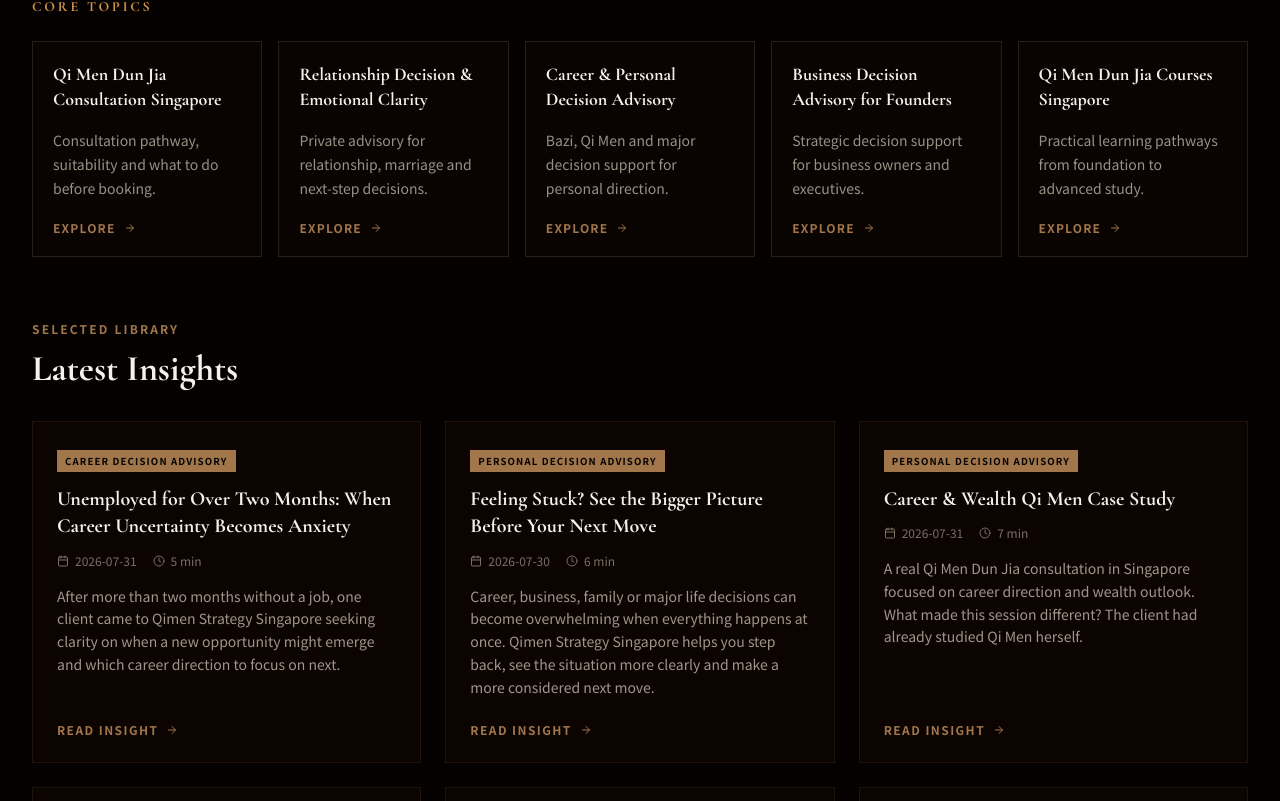
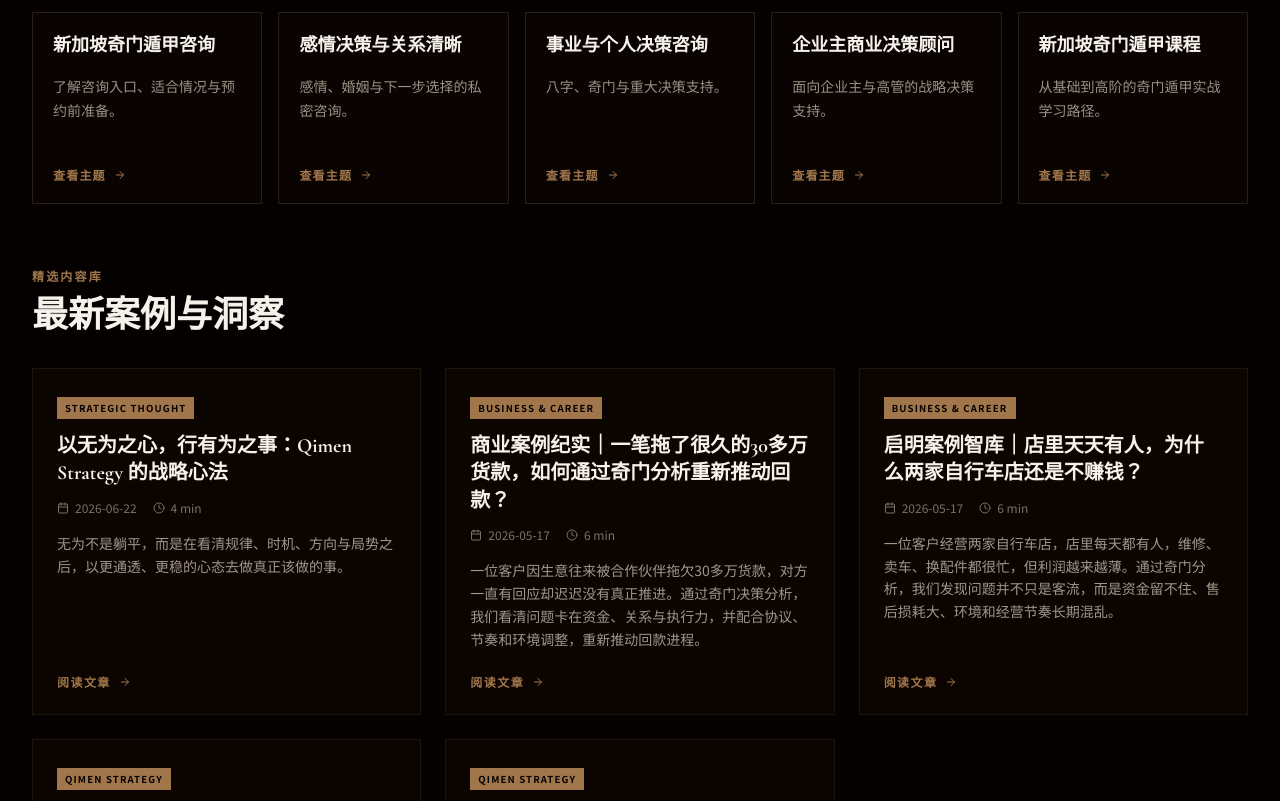
Before and after one commit to BODHIWONG/qmfeng-website, a Next.js app: page /insights in a window 1280 px wide. Shown: the part 479-1280 px from the top of the page. Built offline with nearby package versions, Linux system fonts and the light colour scheme.

Commit message:
Separate the Insights experience by selected language

```diff
--- a/app/insights/page.tsx
+++ b/app/insights/page.tsx
@@ -1,6 +1,6 @@
 "use client";
 
-import { LanguageProvider } from "@/contexts/language-context";
+import { LanguageProvider, useLanguage } from "@/contexts/language-context";
 import Navbar from "@/components/navbar";
 import Footer from "@/components/footer";
 import Link from "next/link";
@@ -26,28 +26,38 @@ import { isRedirectedInsightSlug } from "@/lib/redirected-insight-slugs";
 
 const contentHubs = [
   {
-    title: "Qi Men Dun Jia Consultation Singapore",
-    description: "Consultation pathway, suitability and what to do before booking.",
+    titleEn: "Qi Men Dun Jia Consultation Singapore",
+    titleZh: "新加坡奇门遁甲咨询",
+    descriptionEn: "Consultation pathway, suitability and what to do before booking.",
+    descriptionZh: "了解咨询入口、适合情况与预约前准备。",
     href: "/decision",
   },
   {
-    title: "Relationship Decision & Emotional Clarity",
-    description: "Private advisory for relationship, marriage and next-step decisions.",
+    titleEn: "Relationship Decision & Emotional Clarity",
+    titleZh: "感情决策与关系清晰",
+    descriptionEn: "Private advisory for relationship, marriage and next-step decisions.",
+    descriptionZh: "感情、婚姻与下一步选择的私密咨询。",
     href: "/relationship-clarity-reading-singapore",
   },
   {
-    title: "Career & Personal Decision Advisory",
-    description: "Bazi, Qi Men and major decision support for personal direction.",
+    titleEn: "Career & Personal Decision Advisory",
+    titleZh: "事业与个人决策咨询",
+    descriptionEn: "Bazi, Qi Men and major decision support for personal direction.",
+    descriptionZh: "八字、奇门与重大决策支持。",
     href: "/personal-advisory",
   },
   {
-    title: "Business Decision Advisory for Founders",
-    description: "Strategic decision support for business owners and executives.",
+    titleEn: "Business Decision Advisory for Founders",
+    titleZh: "企业主商业决策顾问",
+    descriptionEn: "Strategic decision support for business owners and executives.",
+    descriptionZh: "面向企业主与高管的战略决策支持。",
     href: "/enterprise-strategic-advisory",
   },
   {
-    title: "Qi Men Dun Jia Courses Singapore",
-    description: "Practical learning pathways from foundation to advanced study.",
+    titleEn: "Qi Men Dun Jia Courses Singapore",
+    titleZh: "新加坡奇门遁甲课程",
+    descriptionEn: "Practical learning pathways from foundation to advanced study.",
+    descriptionZh: "从基础到高阶的奇门遁甲实战学习路径。",
     href: "/courses",
   },
 ];
@@ -72,61 +82,46 @@ const allPosts = [
 ]
   .map((post) => applyInsightPostOverrides(post))
   .filter((post) => !isRedirectedInsightSlug(post.slug))
-  .filter((post) => {
-    const isRelationshipClarity =
-      post.category.toLowerCase().includes("relationship") ||
-      post.keywords.some((keyword) => keyword.toLowerCase().includes("relationship clarity"));
-
-    const isEmotionalClarity =
-      post.category.toLowerCase().includes("emotional clarity") ||
-      post.keywords.some((keyword) => keyword.toLowerCase().includes("emotional clarity"));
-
-    if (isRelationshipClarity || isEmotionalClarity) return true;
-
-    const text = `${post.title} ${post.excerpt} ${post.category} ${post.keywords.join(" ")}`.toLowerCase();
-    const excluded = ["space clearing", "space energy", "sleep", "relationship", "emotional", "feng shui wealth"];
-    return !excluded.some((term) => text.includes(term));
-  })
   .filter((post, index, posts) => posts.findIndex((item) => item.slug === post.slug) === index);
 
 function InsightsContent() {
+  const { lang, t } = useLanguage();
+  const visiblePosts = allPosts.filter((post) => {
+    const text = `${post.title} ${post.excerpt}`;
+    const hasChinese = /[\u3400-\u9fff]/.test(text);
+    return lang === "zh" ? hasChinese : !hasChinese;
+  });
+
   return (
     <div className="min-h-screen bg-[oklch(0.08_0.02_60)] text-white">
       <Navbar />
-
       <main className="container pb-24 pt-32 md:pb-32 md:pt-40">
         <div className="mb-12 max-w-4xl">
           <div className="mb-6 flex items-center gap-3">
             <div className="h-px w-8 bg-[oklch(0.60_0.08_65)]" />
             <span className="text-[0.65rem] font-semibold uppercase tracking-[0.3em] text-[oklch(0.60_0.08_65)]">
-              Qimen Strategy Insights
+              {t("启明遁甲案例与洞察", "Qimen Strategy Insights")}
             </span>
           </div>
-
           <h1 className="mb-5 text-4xl font-bold leading-tight md:text-6xl">
-            Cases, Decision Insights and Practical Qi Men Perspectives
+            {t("真实案例、决策洞察与奇门实战观点", "Cases, Decision Insights and Practical Qi Men Perspectives")}
           </h1>
-
           <p className="text-base leading-relaxed text-[oklch(0.72_0.02_70)] md:text-lg">
-            Start with one of the five core topics below, then explore selected articles and case reflections based on practical client and business situations.
+            {t("先从五个核心主题进入，再阅读基于真实客户与商业场景整理的案例和观点。", "Start with one of the five core topics below, then explore selected articles and case reflections based on practical client and business situations.")}
           </p>
         </div>
 
         <section aria-labelledby="content-hubs" className="mb-16">
           <h2 id="content-hubs" className="mb-6 text-sm font-bold uppercase tracking-[0.2em] text-[oklch(0.72_0.12_70)]">
-            Core Topics
+            {t("五大内容中心", "Core Topics")}
           </h2>
           <div className="grid gap-4 md:grid-cols-2 xl:grid-cols-5">
             {contentHubs.map((hub) => (
-              <Link
-                key={hub.href}
-                href={hub.href}
-                className="group flex min-h-48 flex-col border border-[oklch(0.25_0.02_60)] bg-[oklch(0.11_0.02_60)] p-5 transition hover:border-[oklch(0.60_0.08_65)]"
-              >
-                <h3 className="text-lg font-bold leading-snug text-[oklch(0.96_0.01_75)]">{hub.title}</h3>
-                <p className="mt-4 flex-1 text-sm leading-6 text-[oklch(0.66_0.02_70)]">{hub.description}</p>
+              <Link key={hub.href} href={hub.href} className="group flex min-h-48 flex-col border border-[oklch(0.25_0.02_60)] bg-[oklch(0.11_0.02_60)] p-5 transition hover:border-[oklch(0.60_0.08_65)]">
+                <h3 className="text-lg font-bold leading-snug text-[oklch(0.96_0.01_75)]">{t(hub.titleZh, hub.titleEn)}</h3>
+                <p className="mt-4 flex-1 text-sm leading-6 text-[oklch(0.66_0.02_70)]">{t(hub.descriptionZh, hub.descriptionEn)}</p>
                 <span className="mt-5 inline-flex items-center gap-2 text-xs font-bold uppercase tracking-[0.1em] text-[oklch(0.60_0.08_65)] group-hover:gap-3">
-                  Explore <ArrowRight size={12} />
+                  {t("查看主题", "Explore")} <ArrowRight size={12} />
                 </span>
               </Link>
             ))}
@@ -134,61 +129,40 @@ function InsightsContent() {
         </section>
 
         <section aria-labelledby="latest-insights">
-          <div className="mb-8 flex items-end justify-between gap-6">
-            <div>
-              <p className="text-xs font-bold uppercase tracking-[0.18em] text-[oklch(0.60_0.08_65)]">Selected Library</p>
-              <h2 id="latest-insights" className="mt-3 text-3xl font-bold text-[oklch(0.96_0.01_75)] md:text-4xl">
-                Latest Insights
-              </h2>
-            </div>
+          <div className="mb-8">
+            <p className="text-xs font-bold uppercase tracking-[0.18em] text-[oklch(0.60_0.08_65)]">{t("精选内容库", "Selected Library")}</p>
+            <h2 id="latest-insights" className="mt-3 text-3xl font-bold text-[oklch(0.96_0.01_75)] md:text-4xl">
+              {t("最新案例与洞察", "Latest Insights")}
+            </h2>
           </div>
-
           <div className="grid gap-6 md:grid-cols-2 lg:grid-cols-3">
-            {allPosts.map((post) => (
-              <article
-                key={post.slug}
-                className="flex flex-col border border-[oklch(0.20_0.02_60)] bg-[oklch(0.12_0.02_60)] p-6 transition-colors hover:border-[oklch(0.60_0.08_65)]"
-              >
-                <div className="mb-4">
-                  <span className="bg-[oklch(0.60_0.08_65)] px-2 py-1 text-[0.6rem] font-bold uppercase tracking-[0.12em] text-[oklch(0.08_0.02_60)]">
-                    {post.category}
-                  </span>
-                </div>
-
-                <h3 className="mb-3 text-xl font-bold leading-snug text-[oklch(0.96_0.01_75)]">
-                  {post.title}
-                </h3>
-
+            {visiblePosts.map((post) => (
+              <article key={post.slug} className="flex flex-col border border-[oklch(0.20_0.02_60)] bg-[oklch(0.12_0.02_60)] p-6 transition-colors hover:border-[oklch(0.60_0.08_65)]">
+                <div className="mb-4"><span className="bg-[oklch(0.60_0.08_65)] px-2 py-1 text-[0.6rem] font-bold uppercase tracking-[0.12em] text-[oklch(0.08_0.02_60)]">{post.category}</span></div>
+                <h3 className="mb-3 text-xl font-bold leading-snug text-[oklch(0.96_0.01_75)]">{post.title}</h3>
                 <div className="mb-4 flex items-center gap-4 text-xs text-[oklch(0.55_0.02_70)]">
                   <span className="flex items-center gap-1.5"><Calendar size={12} />{post.date}</span>
                   <span className="flex items-center gap-1.5"><Clock size={12} />{post.readTime}</span>
                 </div>
-
-                <p className="mb-6 flex-1 text-sm leading-relaxed text-[oklch(0.68_0.02_70)]">
-                  {post.excerpt}
-                </p>
-
-                <Link
-                  href={`/insights/${post.slug}`}
-                  className="inline-flex items-center gap-2 text-xs font-bold uppercase tracking-[0.12em] text-[oklch(0.60_0.08_65)] transition-all hover:gap-3"
-                >
-                  Read Insight <ArrowRight size={12} />
+                <p className="mb-6 flex-1 text-sm leading-relaxed text-[oklch(0.68_0.02_70)]">{post.excerpt}</p>
+                <Link href={`/insights/${post.slug}`} className="inline-flex items-center gap-2 text-xs font-bold uppercase tracking-[0.12em] text-[oklch(0.60_0.08_65)] transition-all hover:gap-3">
+                  {t("阅读文章", "Read Insight")} <ArrowRight size={12} />
                 </Link>
               </article>
             ))}
           </div>
+          {visiblePosts.length === 0 && (
+            <p className="border border-white/10 bg-white/[0.03] p-6 text-sm leading-7 text-white/62">
+              {t("该语言的精选内容正在整理中。你仍可从上方五个主题入口了解服务。", "Selected articles in this language are being consolidated. Use the five topic hubs above to explore the main services.")}
+            </p>
+          )}
         </section>
       </main>
-
       <Footer />
     </div>
   );
 }
 
 export default function InsightsPage() {
-  return (
-    <LanguageProvider>
-      <InsightsContent />
-    </LanguageProvider>
-  );
+  return <LanguageProvider><InsightsContent /></LanguageProvider>;
 }
```
